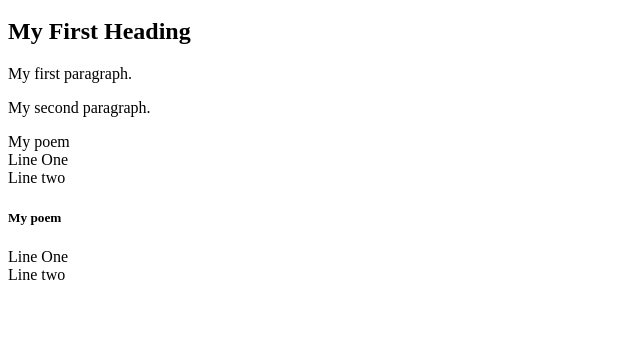
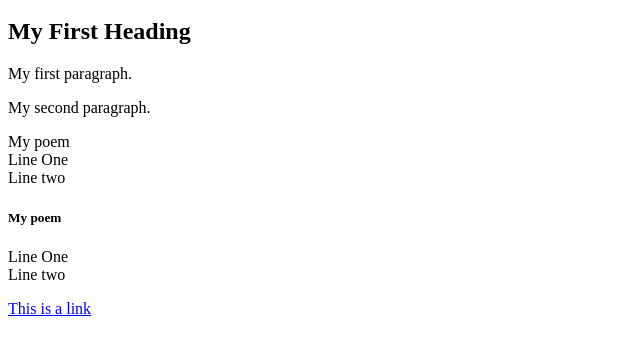
Before and after one commit to BabenkoSonya97/html-test, a plain HTML site: page index.html in a window 1280 px wide. Shown: the part 48-400 px from the top of the page, without its empty margins (0-640 px from the left). Drawn offline with Linux system fonts and the light colour scheme.

Commit message:
Update index.html

```diff
--- a/index.html
+++ b/index.html
@@ -15,3 +15,4 @@
 
 <h5>My poem </h5>
 <p>Line One <br> Line two </p>
+<a href="https://github.com/BabenkoSonya97">This is a link</a>
```
